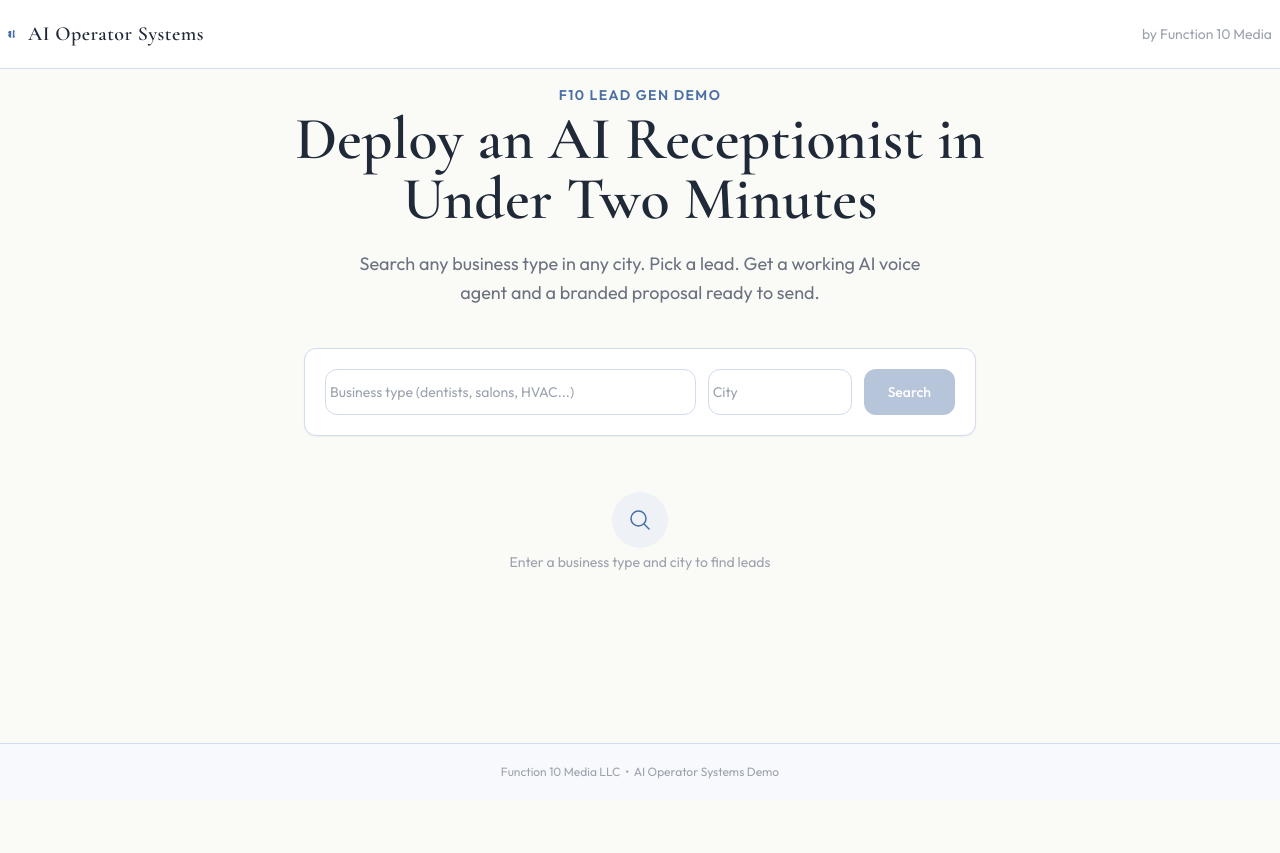
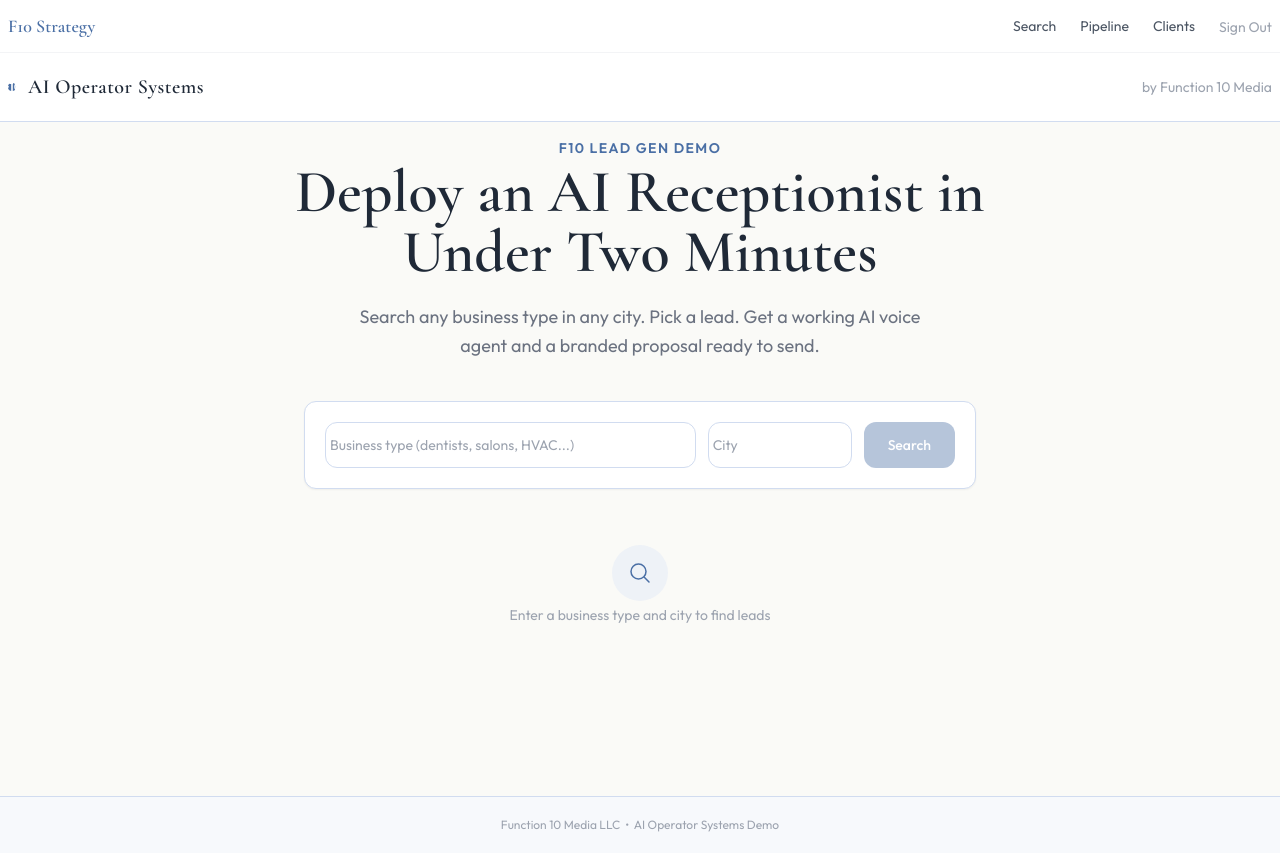
Before and after one commit to efton2/f10-leadgen-demo, a Next.js app: page / in a window 1280 px wide. Before the commit the page ends 800 px from the top, so only its background shows below. Built offline with nearby package versions, Linux system fonts and the light colour scheme.

Commit message:
feat: add nav bar with Search, Pipeline, Clients, Sign Out — hidden on login page

```diff
--- /dev/null
+++ b/app/components/NavBar.tsx
@@ -0,0 +1,33 @@
+"use client";
+import { usePathname } from "next/navigation";
+
+export default function NavBar() {
+  const pathname = usePathname();
+
+  // Don't show nav on the login page
+  if (pathname === "/login") return null;
+
+  return (
+    <nav className="bg-white border-b border-gray-100 px-8 py-3 flex items-center justify-between">
+      <a href="/" className="font-heading text-lg text-f10-primary font-semibold">
+        F10 Strategy
+      </a>
+      <div className="flex items-center gap-6">
+        <a href="/" className="font-body text-sm text-gray-600 hover:text-f10-primary transition-colors">
+          Search
+        </a>
+        <a href="/pipeline" className="font-body text-sm text-gray-600 hover:text-f10-primary transition-colors">
+          Pipeline
+        </a>
+        <a href="/clients" className="font-body text-sm text-gray-600 hover:text-f10-primary transition-colors">
+          Clients
+        </a>
+        <form action="/api/auth/logout" method="POST">
+          <button type="submit" className="font-body text-sm text-gray-400 hover:text-gray-600 transition-colors">
+            Sign Out
+          </button>
+        </form>
+      </div>
+    </nav>
+  );
+}
--- a/app/layout.tsx
+++ b/app/layout.tsx
@@ -1,6 +1,7 @@
 import type { Metadata } from "next";
 import { Cormorant_Garamond, Outfit } from "next/font/google";
 import "./globals.css";
+import NavBar from "./components/NavBar";
 
 const cormorant = Cormorant_Garamond({
   subsets: ["latin"],
@@ -32,6 +33,7 @@ export default function RootLayout({
       <body
         className={`${cormorant.variable} ${outfit.variable} font-body bg-f10-bg text-f10-text antialiased`}
       >
+        <NavBar />
         {children}
       </body>
     </html>
```
